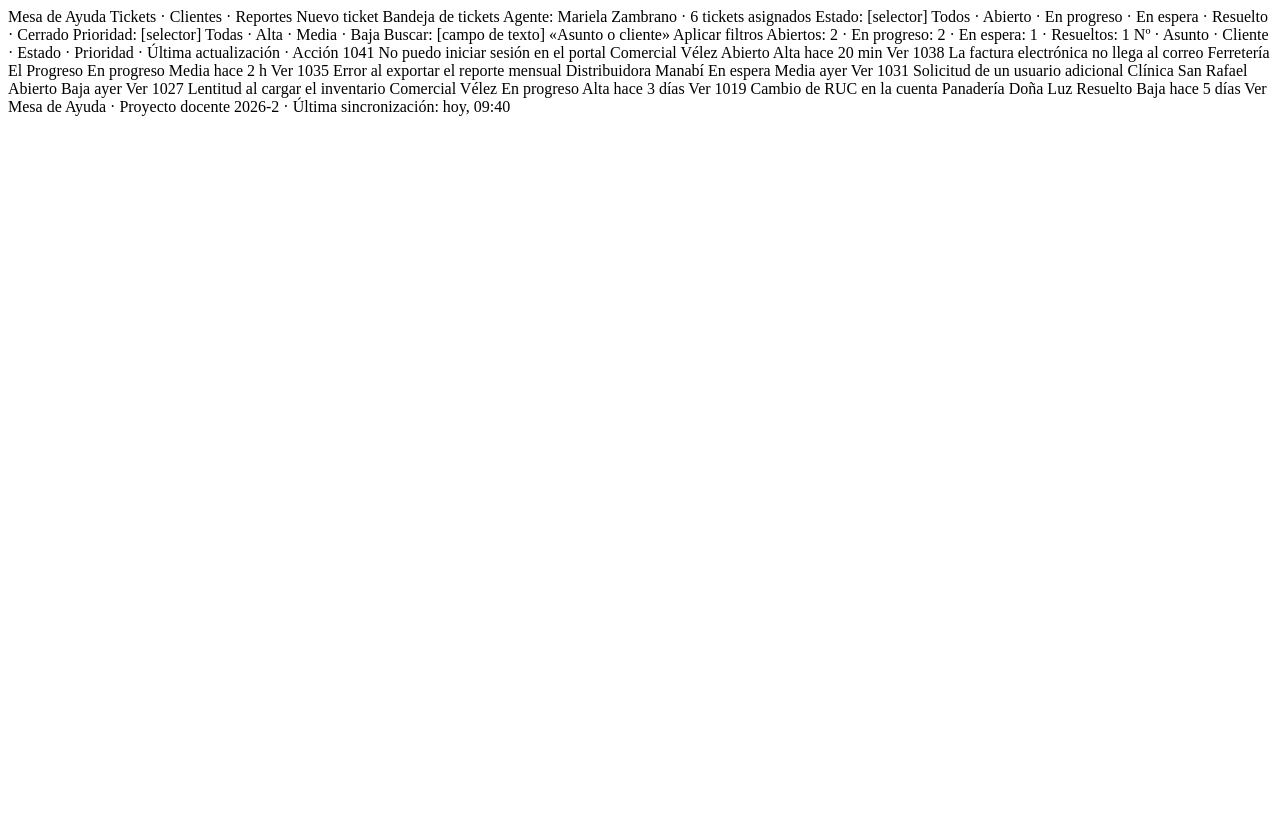
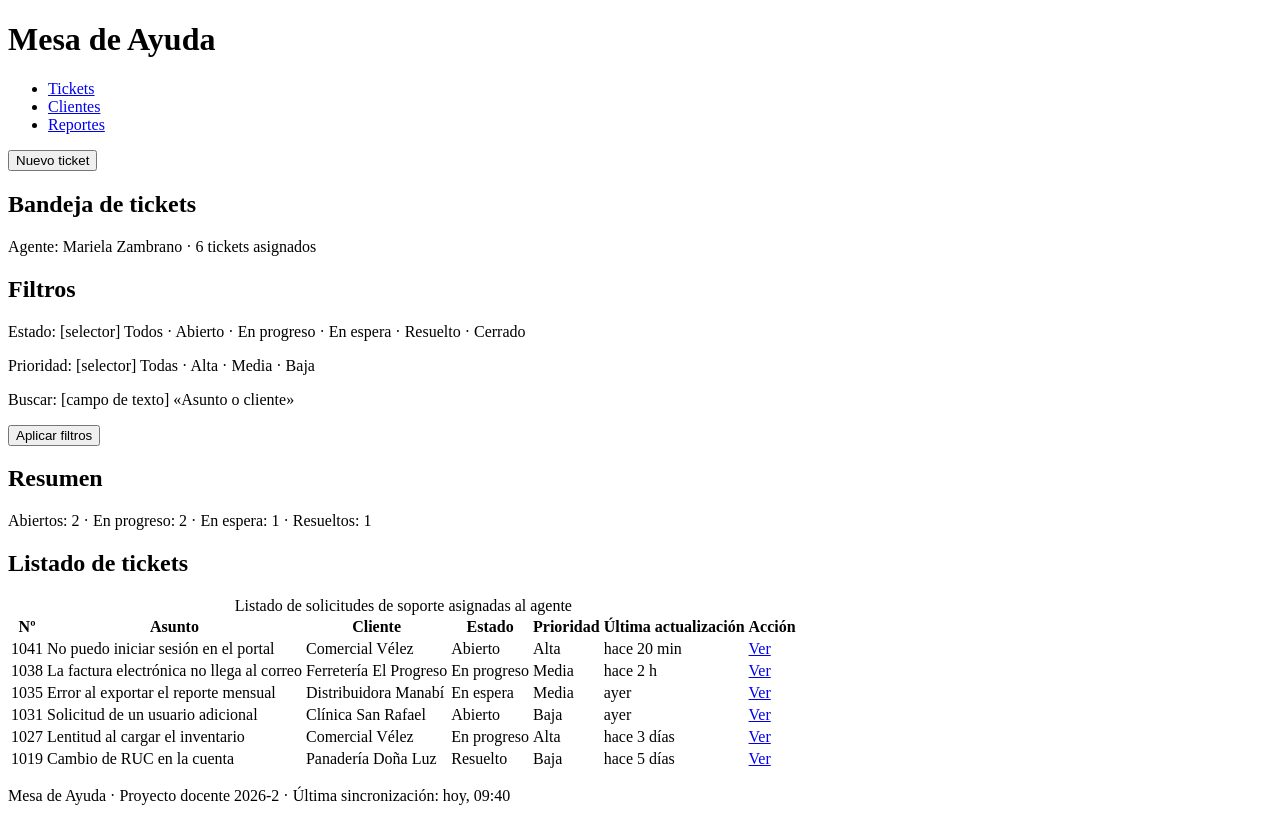
Before and after one commit to uleam-web-2026-2/webIB-macias-morales-camba, a Svelte app: page / in a window 1280 px wide. Before the commit the page ends 800 px from the top, so only its background shows below. Built offline with nearby package versions, Linux system fonts and the light colour scheme.

Commit message:
feat(bandeja): marcado semantico completo y archivo de decisiones

```diff
--- a/src/App.svelte
+++ b/src/App.svelte
@@ -1,65 +1,109 @@
-Mesa de Ayuda
-Tickets · Clientes · Reportes
-Nuevo ticket
+<header>
+	<h1>Mesa de Ayuda</h1>
+	<nav aria-label="Navegación principal">
+		<ul>
+			<li><a href="#tickets">Tickets</a></li>
+			<li><a href="#clientes">Clientes</a></li>
+			<li><a href="#reportes">Reportes</a></li>
+		</ul>
+	</nav>
+	<button type="button">Nuevo ticket</button>
+</header>
 
-Bandeja de tickets
-Agente: Mariela Zambrano · 6 tickets asignados
+<main>
+	<section aria-labelledby="titulo-vista">
+		<h2 id="titulo-vista">Bandeja de tickets</h2>
+		<p>Agente: Mariela Zambrano · 6 tickets asignados</p>
+	</section>
 
-Estado: [selector] Todos · Abierto · En progreso · En espera · Resuelto · Cerrado
-Prioridad: [selector] Todas · Alta · Media · Baja
-Buscar: [campo de texto] «Asunto o cliente»
-Aplicar filtros
+	<section aria-labelledby="titulo-filtros">
+		<h2 id="titulo-filtros">Filtros</h2>
+		<p>Estado: [selector] Todos · Abierto · En progreso · En espera · Resuelto · Cerrado</p>
+		<p>Prioridad: [selector] Todas · Alta · Media · Baja</p>
+		<p>Buscar: [campo de texto] «Asunto o cliente»</p>
+		<button type="button">Aplicar filtros</button>
+	</section>
 
-Abiertos: 2 · En progreso: 2 · En espera: 1 · Resueltos: 1
+	<section aria-labelledby="titulo-resumen">
+		<h2 id="titulo-resumen">Resumen</h2>
+		<p>Abiertos: 2 · En progreso: 2 · En espera: 1 · Resueltos: 1</p>
+	</section>
 
-Nº · Asunto · Cliente · Estado · Prioridad · Última actualización · Acción
+	<section aria-labelledby="titulo-tabla">
+		<h2 id="titulo-tabla">Listado de tickets</h2>
+		<table>
+			<caption>Listado de solicitudes de soporte asignadas al agente</caption>
+			<thead>
+				<tr>
+					<th scope="col">Nº</th>
+					<th scope="col">Asunto</th>
+					<th scope="col">Cliente</th>
+					<th scope="col">Estado</th>
+					<th scope="col">Prioridad</th>
+					<th scope="col">Última actualización</th>
+					<th scope="col">Acción</th>
+				</tr>
+			</thead>
+			<tbody>
+				<tr>
+					<td>1041</td>
+					<td>No puedo iniciar sesión en el portal</td>
+					<td>Comercial Vélez</td>
+					<td>Abierto</td>
+					<td>Alta</td>
+					<td>hace 20 min</td>
+					<td><a href="#ver-1041">Ver</a></td>
+				</tr>
+				<tr>
+					<td>1038</td>
+					<td>La factura electrónica no llega al correo</td>
+					<td>Ferretería El Progreso</td>
+					<td>En progreso</td>
+					<td>Media</td>
+					<td>hace 2 h</td>
+					<td><a href="#ver-1038">Ver</a></td>
+				</tr>
+				<tr>
+					<td>1035</td>
+					<td>Error al exportar el reporte mensual</td>
+					<td>Distribuidora Manabí</td>
+					<td>En espera</td>
+					<td>Media</td>
+					<td>ayer</td>
+					<td><a href="#ver-1035">Ver</a></td>
+				</tr>
+				<tr>
+					<td>1031</td>
+					<td>Solicitud de un usuario adicional</td>
+					<td>Clínica San Rafael</td>
+					<td>Abierto</td>
+					<td>Baja</td>
+					<td>ayer</td>
+					<td><a href="#ver-1031">Ver</a></td>
+				</tr>
+				<tr>
+					<td>1027</td>
+					<td>Lentitud al cargar el inventario</td>
+					<td>Comercial Vélez</td>
+					<td>En progreso</td>
+					<td>Alta</td>
+					<td>hace 3 días</td>
+					<td><a href="#ver-1027">Ver</a></td>
+				</tr>
+				<tr>
+					<td>1019</td>
+					<td>Cambio de RUC en la cuenta</td>
+					<td>Panadería Doña Luz</td>
+					<td>Resuelto</td>
+					<td>Baja</td>
+					<td>hace 5 días</td>
+					<td><a href="#ver-1019">Ver</a></td>
+				</tr>
+			</tbody>
+		</table>
+	</section>
+</main>
 
-1041
-No puedo iniciar sesión en el portal
-Comercial Vélez
-Abierto
-Alta
-hace 20 min
-Ver
-
-1038
-La factura electrónica no llega al correo
-Ferretería El Progreso
-En progreso
-Media
-hace 2 h
-Ver
-
-1035
-Error al exportar el reporte mensual
-Distribuidora Manabí
-En espera
-Media
-ayer
-Ver
-
-1031
-Solicitud de un usuario adicional
-Clínica San Rafael
-Abierto
-Baja
-ayer
-Ver
-
-1027
-Lentitud al cargar el inventario
-Comercial Vélez
-En progreso
-Alta
-hace 3 días
-Ver
-
-1019
-Cambio de RUC en la cuenta
-Panadería Doña Luz
-Resuelto
-Baja
-hace 5 días
-Ver
-
-Mesa de Ayuda · Proyecto docente 2026-2 · Última sincronización: hoy, 09:40
+<footer>
+	<p>Mesa de Ayuda · Proyecto docente 2026-2 · Última sincronización: <time datetime="2026-09-11T09:40">hoy, 09:40</time></p>
+</footer>
```
Also changed, not shown: 1 other file (tests, documents, lock files or other folders).
